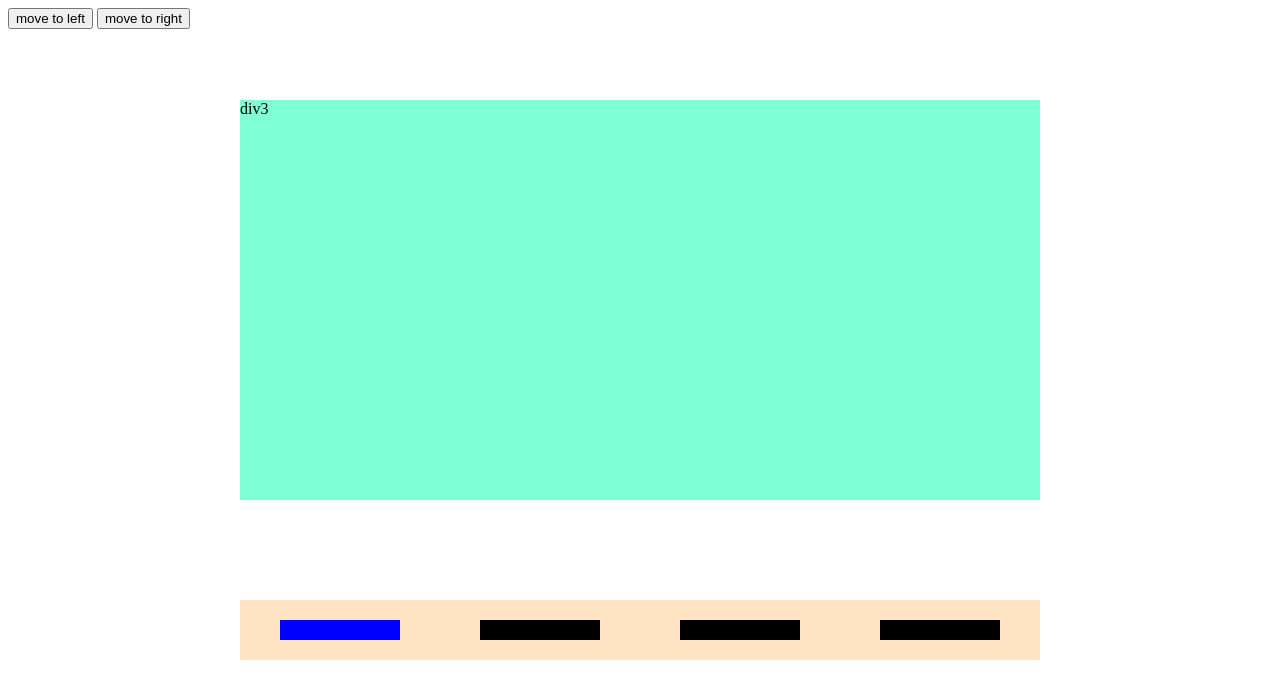
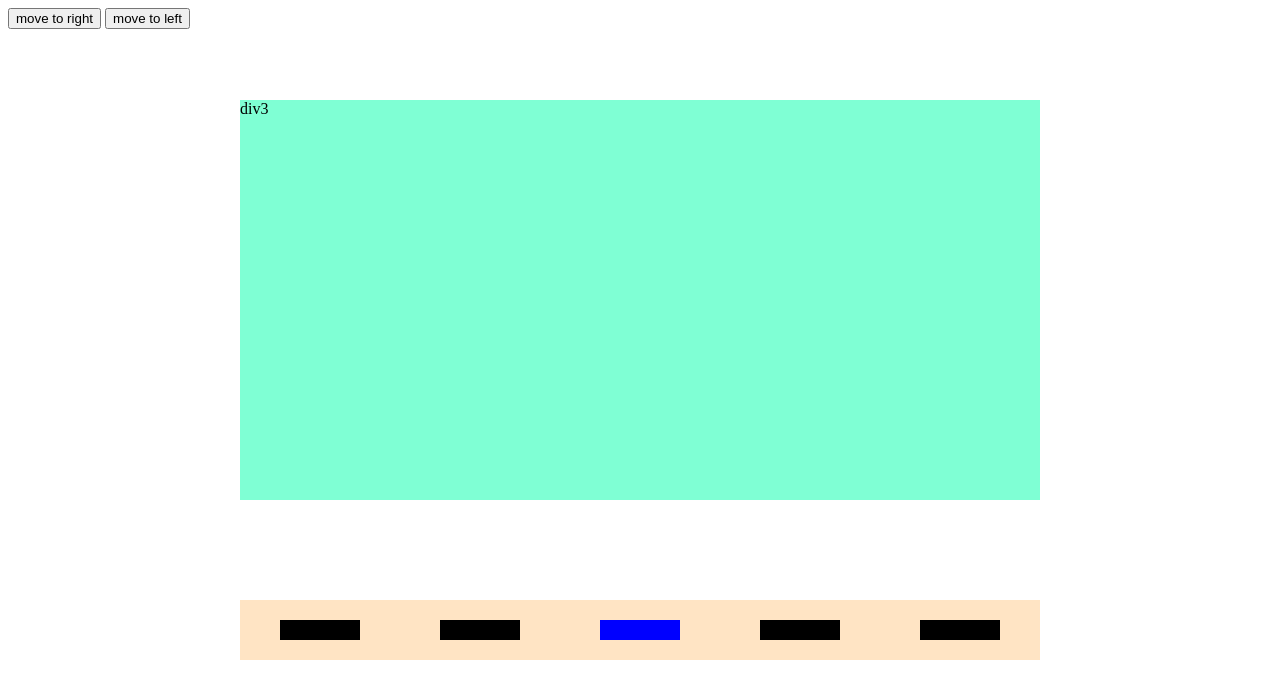
Before and after one commit to Graham91/CentralVisualizer, a plain HTML site: page index.html in a window 1280 px wide. Drawn offline with nearby package versions, Linux system fonts and the light colour scheme.

Commit message:
got bottom visualizer working

```diff
--- a/index.html
+++ b/index.html
@@ -48,7 +48,7 @@
             background-color: black;
         }
 
-        #navbox1 {
+        .blue {
             background-color: blue;
         }
 
@@ -99,22 +99,25 @@
         <div class="navbox" id="navbox4">
 
         </div>
+        <div class="navbox" id="navbox5">
+
+        </div>
 
 
     </div>
-    <button id="leftbutton">move to left</button>
-    <button id="rightbutton">move to right</button>
+    <button id="leftbutton">move to right</button>
+    <button id="rightbutton">move to left</button>
 
     <script>
         $(document).ready(function () {
             //possible solution:
-            // const elementarray = [
-            //     { id: "#players1", position: "p1" },
-            //     { id: "#players2", position: "p2" },
-            //     { id: "#players3", position: "p3" },
-            //     { id: "#players4", position: "p4" },
-            //     { id: "#players5", position: "p5" }
-            // ];
+            const playerselementarray = [
+                { id: "#players1", position: "#navbox1" },
+                { id: "#players2", position: "#navbox2" },
+                { id: "#players3", position: "#navbox3" },
+                { id: "#players4", position: "#navbox4" },
+                { id: "#players5", position: "#navbox5" }
+            ];
             // const postitionOne = ["p1", "p2", "p3", "p4", "p5"];
 
             //for each left push the central div gets push to the left
@@ -139,6 +142,18 @@
                 $(leftsidearray[1]).addClass("left");
                 $(rightsidearray[0]).addClass("right");
                 $(rightsidearray[1]).addClass("right");
+                playerselementarray.forEach(element => {
+                    let navItem = element.position;
+                    $(navItem).removeClass("blue");
+
+                });
+                function findplayer(box) {
+                    return box.id === centraldiv
+
+                }
+                const mainviewer = playerselementarray.find(findplayer);
+                let navIdString = mainviewer.position;
+                $(navIdString).addClass("blue");
             }
             sortimages();
             console.log("working");
@@ -182,13 +197,13 @@
 
             $("#leftbutton").click(function (event) {
                 console.log("leftbuttonclicked")
+                moveright();
 
-                moveleft();
             })
             $("#rightbutton").click(function (event) {
                 console.log("rightbuttonclicked")
+                moveleft();
 
-                moveright();
             })
 
         });
```
